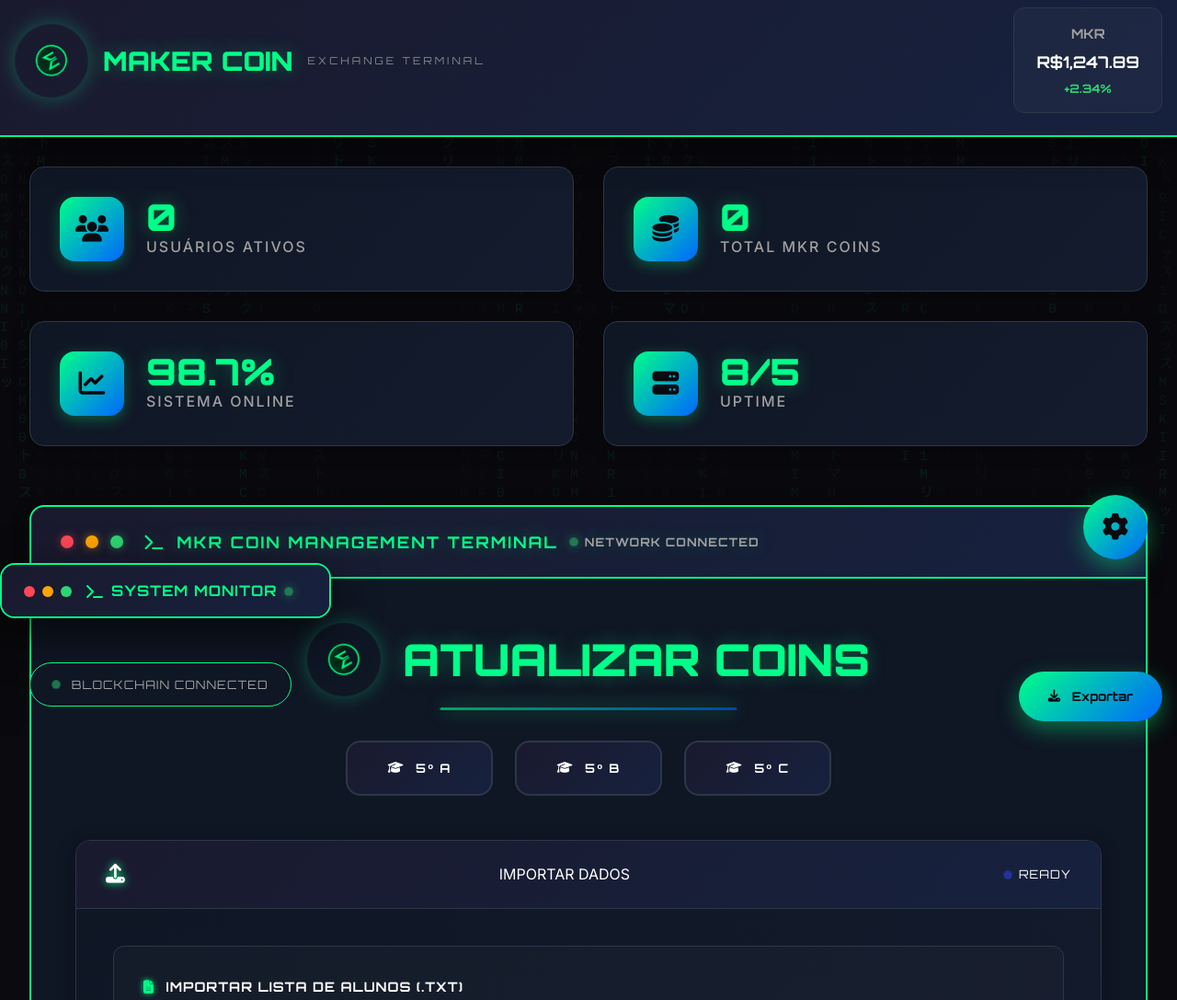
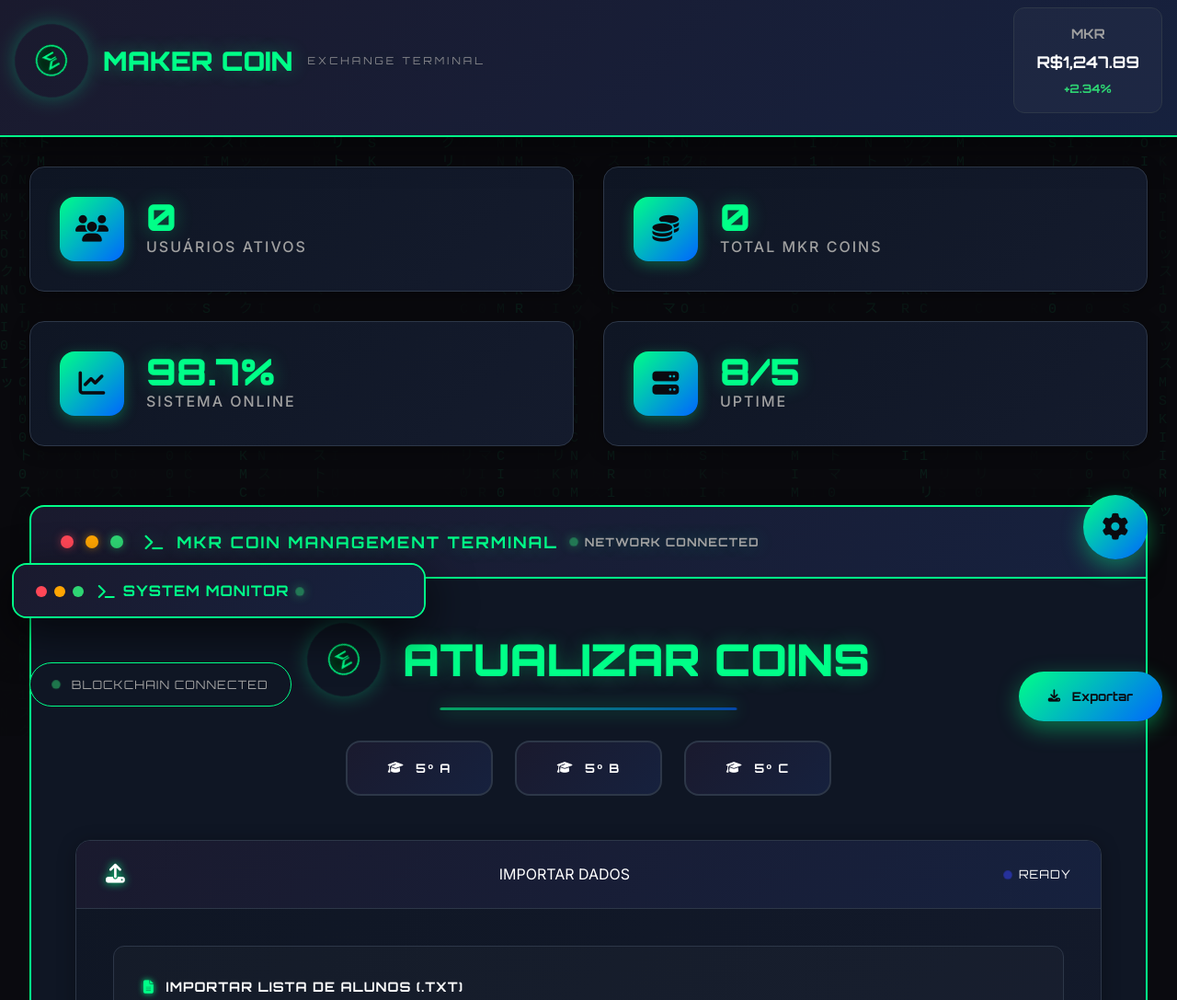
Before and after one commit to Nansinyx26/Maker_Coins3.00, a plain HTML site: page atualizacao.html in a window 1280 px wide. Shown: the top 1087 px of the page at 92% size. Drawn offline with Linux system fonts and the light colour scheme.

Commit message:
Update style.css

```diff
--- a/css/style.css
+++ b/css/style.css
@@ -1001,8 +1001,8 @@ body {
 .live-terminal {
     position: fixed;
     bottom: 8rem;
-    left: 0rem;
-    width: 360px;
+    left: 0.8rem; /* MOVIDO MAIS PARA A ESQUERDA */
+    width: 450px;
     background: var(--bg-panel);
     border: 2px solid var(--border-accent);
     border-radius: 16px;
```
